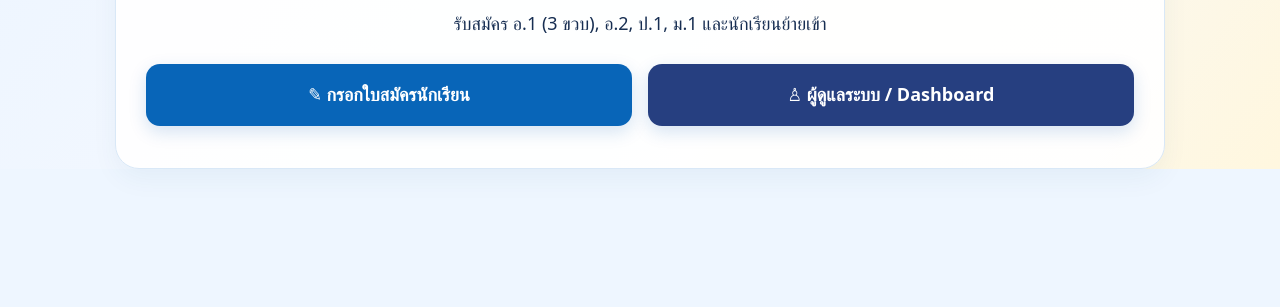
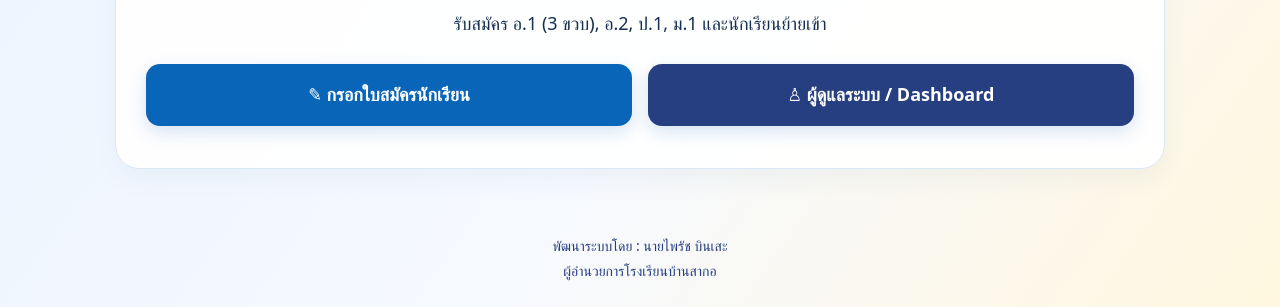
Before and after one commit to pairath1144-byte/sako-admission-70, a plain HTML site: page index.html in a window 1280 px wide. Shown: the part 757-1064 px from the top of the page. Before the commit the page ends 966 px from the top, so only its background shows below. Drawn offline with Linux system fonts and the light colour scheme.

Commit message:
Update index.html

```diff
--- a/index.html
+++ b/index.html
@@ -47,7 +47,39 @@
       .launch .sako-action-buttons a.btn { padding: 12px; }
     }
     @media (prefers-reduced-motion: reduce) { *,*::before,*::after { scroll-behavior: auto !important; } }
-  </style>
+
+/* เครดิตผู้พัฒนาระบบ */
+
+.sako-footer {
+  width: 100%;
+  box-sizing: border-box;
+  padding: 24px 16px;
+  margin-top: 24px;
+  text-align: center;
+}
+
+.sako-footer p {
+  margin: 0;
+  color: #263f80;
+  font-size: 14px;
+  line-height: 1.8;
+  font-weight: 500;
+}
+
+.sako-footer span {
+  display: block;
+}
+
+@media (max-width: 600px) {
+  .sako-footer {
+    padding: 18px 12px;
+  }
+
+  .sako-footer p {
+    font-size: 12px;
+  }
+}
+ </style>
 </head>
 <body>
   <header class="topbar">
@@ -112,5 +144,12 @@
       }
     })();
   </script>
+
+<footer class="sako-footer">
+  <p>
+    พัฒนาระบบโดย : นายไพรัช บินเสะ
+    <span>ผู้อำนวยการโรงเรียนบ้านสากอ</span>
+  </p>
+</footer>
 </body>
 </html>
```
